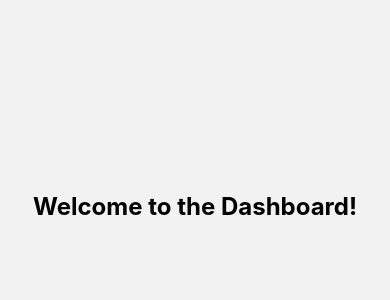
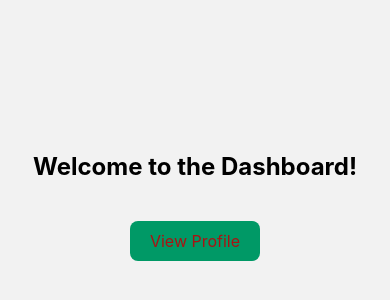
Before and after one commit to Nadil-Dulran/RoommateExpenseTracker, a React Native app: screen /Dashboard in a window 390 px wide. Shown: the part 216-516 px from the top of the page. Built offline with nearby package versions, Linux system fonts and the light colour scheme.

Commit message:
Create sample dashboard page

```diff
--- a/src/screens/main/Dashboard.tsx
+++ b/src/screens/main/Dashboard.tsx
@@ -1,10 +1,32 @@
+import { useNavigation } from "@react-navigation/native";
 import React from "react";
-import { View, Text } from "react-native";
+import { View, Text, TouchableOpacity } from "react-native";
 
 export default function Dashboard() {
+  const navigation = useNavigation<any>();
+
   return (
     <View style={{ flex: 1, justifyContent: "center", alignItems: "center" }}>
       <Text style={{ fontSize: 24, fontWeight: "bold" }}>Welcome to the Dashboard!</Text>
+      <View style={{ marginTop: 20 }}>
+           <TouchableOpacity style={styles.button} onPress={() => navigation.navigate('Profile')}>
+                <Text style={styles.buttonText}>View Profile</Text>
+              </TouchableOpacity>
+              </View>
     </View>
   );
 }
+
+const styles = {
+  button: {
+    marginTop: 20,
+    paddingVertical: 10,
+    paddingHorizontal: 20,
+    backgroundColor: '#009966',
+    borderRadius: 8,
+  },
+  buttonText: {
+    color: '#a91313',
+    fontSize: 16,
+  },
+};
```
